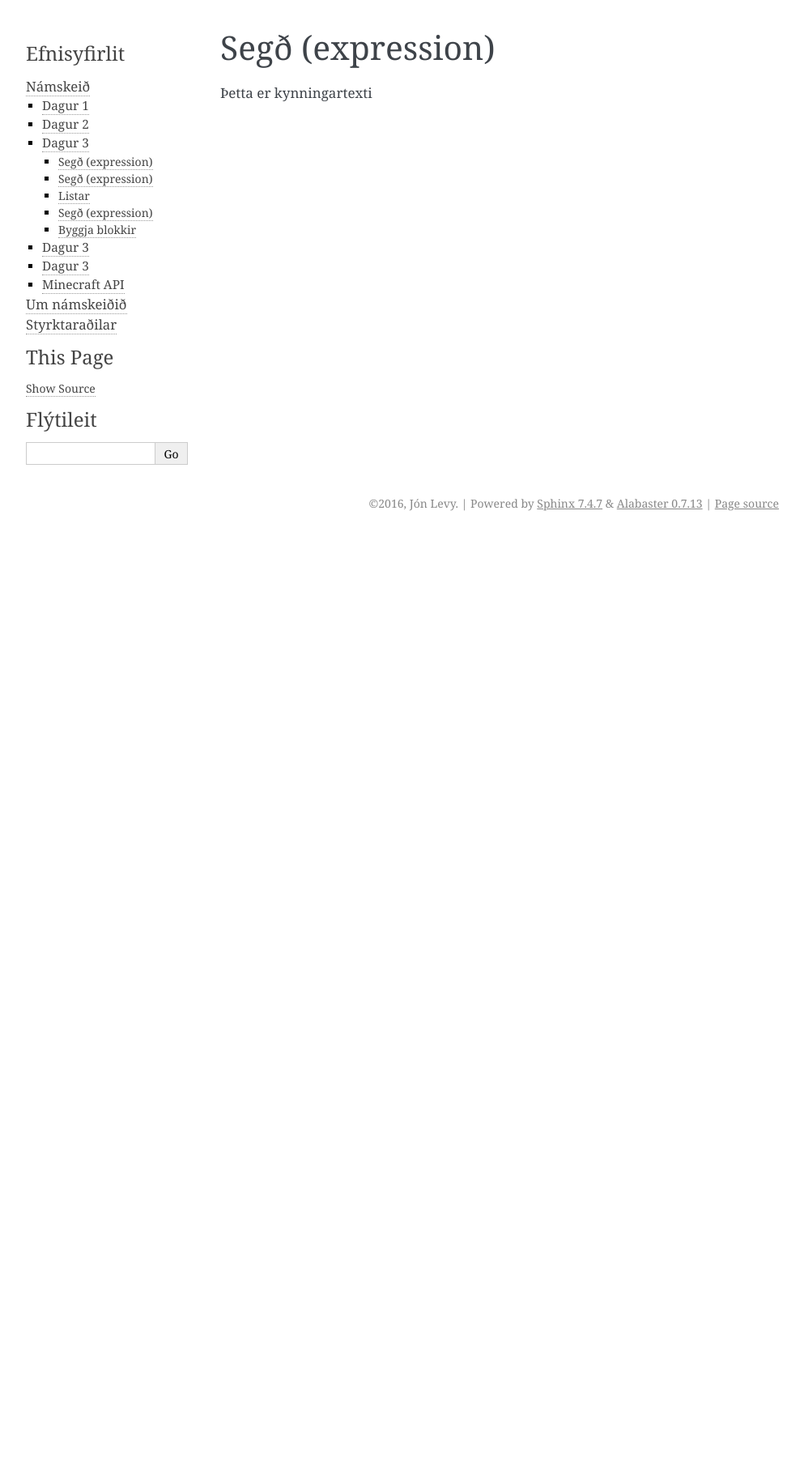
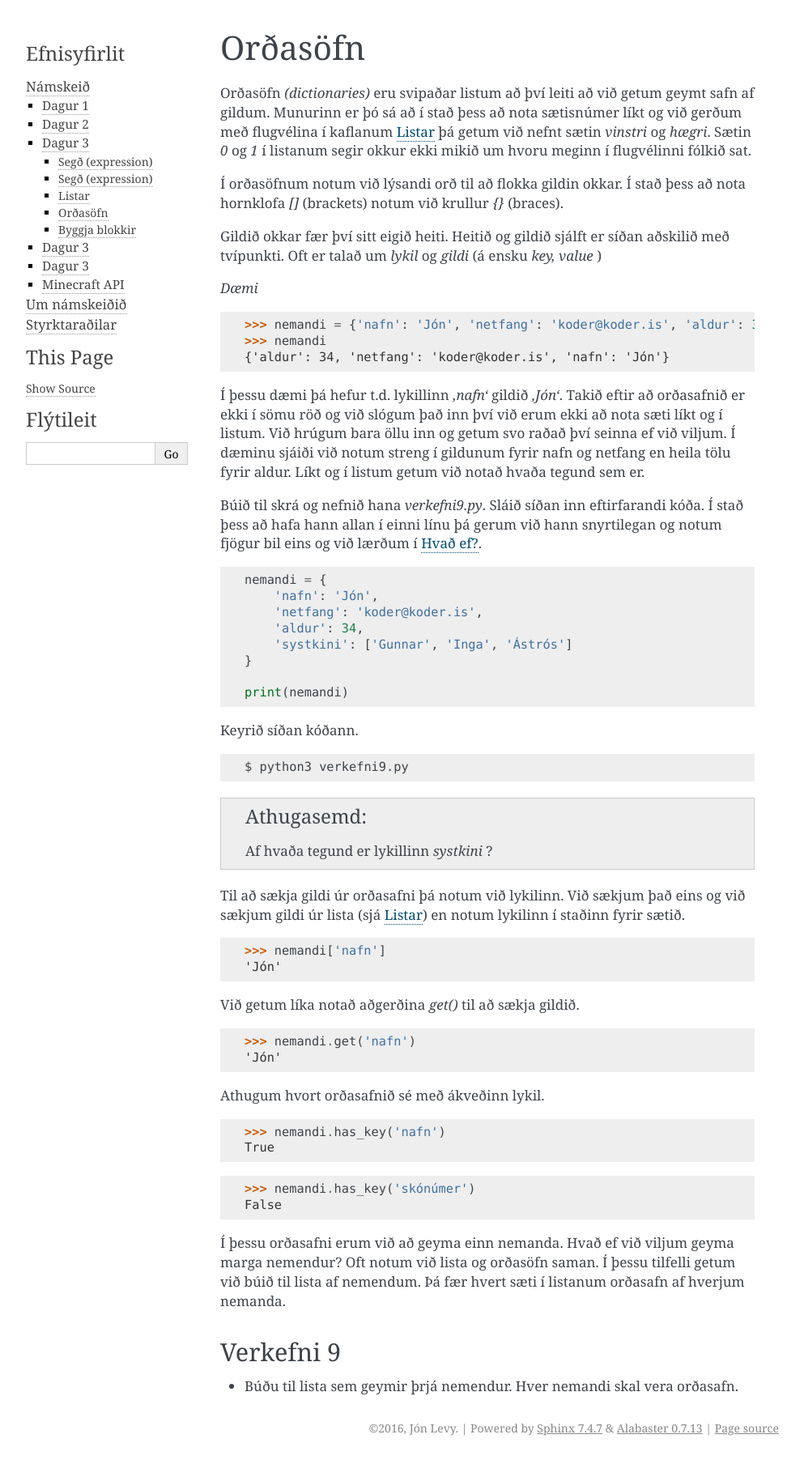
Before and after one commit to busla/minecraft-seminar, a Sphinx documentation site: the page built from source/seminar/day3/dictionaries.rst, in a window 1280 px wide. Shown: the whole page at 81% size, without its empty margins (148-1141 px from the left). Built offline with Sphinx 7.4.7, drawn with Linux system fonts in a browser that asks for light colours; before the commit the page ends 900 px from its top, so only the background shows below that.

Commit message:
dictionaries and lists

```diff
--- a/source/seminar/day3/dictionaries.rst
+++ b/source/seminar/day3/dictionaries.rst
@@ -1,4 +1,68 @@
-Segð (expression)
+Orðasöfn
 =================
 
-Þetta er kynningartexti
+Orðasöfn *(dictionaries)* eru svipaðar listum að því leiti að við getum geymt safn af gildum. Munurinn er þó sá að í stað þess að nota sætisnúmer líkt og við gerðum með flugvélina í kaflanum :doc:`lists` þá getum við nefnt sætin *vinstri* og *hægri*. Sætin *0* og *1* í listanum segir okkur ekki mikið um hvoru meginn í flugvélinni fólkið sat.
+
+Í orðasöfnum notum við lýsandi orð til að flokka gildin okkar. Í stað þess að nota hornklofa *[]* (brackets) notum við krullur *{}* (braces).
+
+Gildið okkar fær því sitt eigið heiti. Heitið og gildið sjálft er síðan aðskilið með tvípunkti. Oft er talað um *lykil* og *gildi* (á ensku *key, value* )
+
+*Dæmi*
+
+>>> nemandi = {'nafn': 'Jón', 'netfang': 'koder@koder.is', 'aldur': 34}
+>>> nemandi
+{'aldur': 34, 'netfang': 'koder@koder.is', 'nafn': 'Jón'}
+
+Í þessu dæmi þá hefur t.d. lykillinn *'nafn'* gildið *'Jón'*. Takið eftir að orðasafnið er ekki í sömu röð og við slógum það inn því við erum ekki að nota sæti líkt og í listum. Við hrúgum bara öllu inn og getum svo raðað því seinna ef við viljum. Í dæminu sjáiði við notum streng í gildunum fyrir nafn og netfang en heila tölu fyrir aldur. Líkt og í listum getum við notað hvaða tegund sem er.
+
+Búið til skrá og nefnið hana *verkefni9.py*. Sláið síðan inn eftirfarandi kóða. Í stað þess að hafa hann allan í einni línu þá gerum við hann snyrtilegan og notum fjögur bil eins og við lærðum í :doc:`../day2/if-else-conditions`.
+
+.. code-block:: python
+
+    nemandi = {
+        'nafn': 'Jón',
+        'netfang': 'koder@koder.is',
+        'aldur': 34,
+        'systkini': ['Gunnar', 'Inga', 'Ástrós']
+    }
+
+    print(nemandi)
+
+Keyrið síðan kóðann.
+
+.. code-block:: bash
+
+    $ python3 verkefni9.py
+
+.. note::
+
+    Af hvaða tegund er lykillinn *systkini* ?
+
+Til að sækja gildi úr orðasafni þá notum við lykilinn. Við sækjum það eins og við sækjum gildi úr lista (sjá :doc:`lists`) en notum lykilinn í staðinn fyrir sætið.
+
+>>> nemandi['nafn']
+'Jón'
+
+
+Við getum líka notað aðgerðina *get()* til að sækja gildið.
+
+>>> nemandi.get('nafn')
+'Jón'
+
+Athugum hvort orðasafnið sé með ákveðinn lykil.
+
+>>> nemandi.has_key('nafn')
+True
+
+>>> nemandi.has_key('skónúmer')
+False
+
+
+Í þessu orðasafni erum við að geyma einn nemanda. Hvað ef við viljum geyma marga nemendur? Oft notum við lista og orðasöfn saman. Í þessu tilfelli getum við búið til lista af nemendum. Þá fær hvert sæti í listanum orðasafn af hverjum nemanda.
+
+.. _assignment-9:
+
+Verkefni 9
+__________
+
+* Búðu til lista sem geymir þrjá nemendur. Hver nemandi skal vera orðasafn.
```
Also changed, not shown: source/seminar/day3/lists.rst (+34 -12 lines), source/seminar/day3/set-block.rst (+10 -5 lines), 15 other files.
